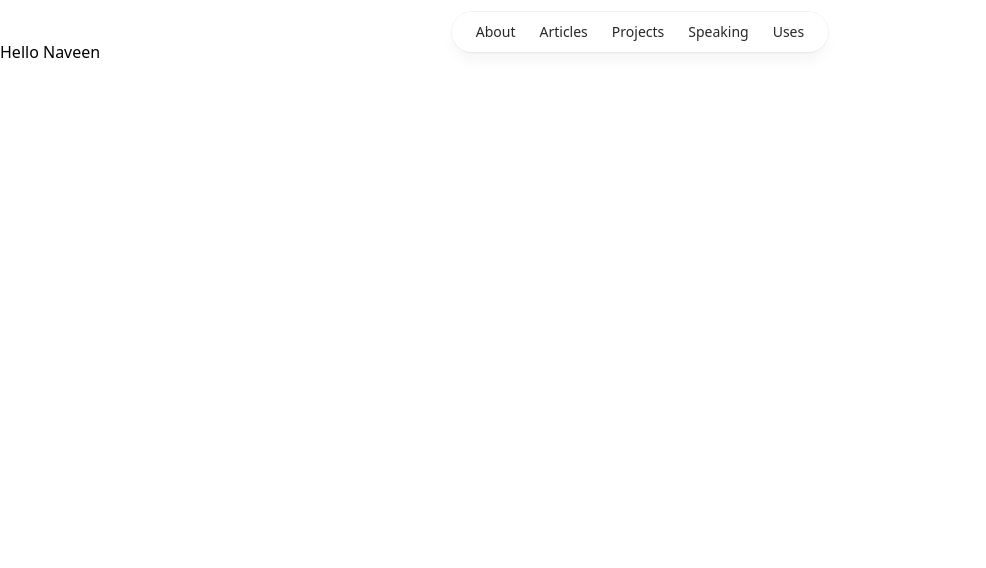
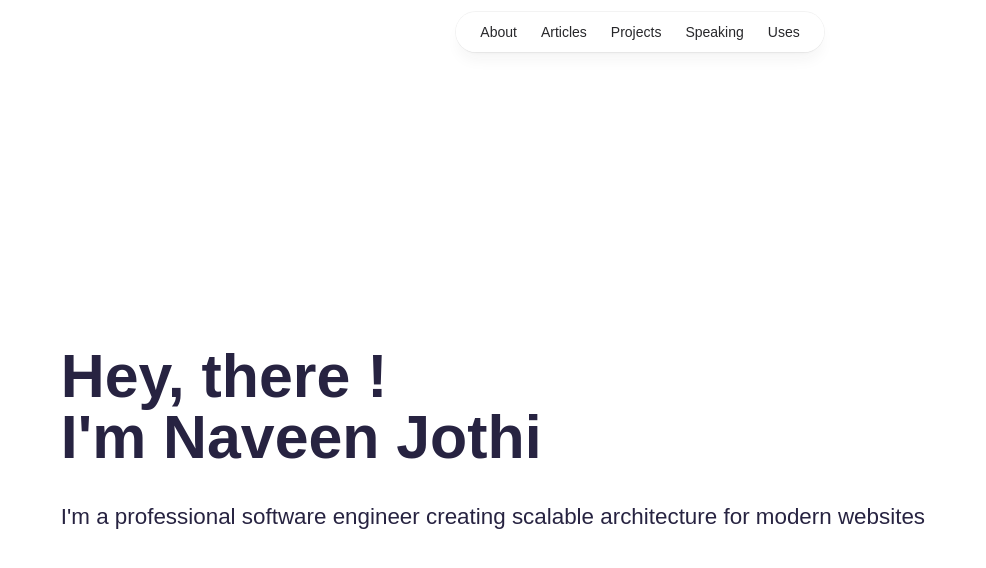
Before and after one commit to naveenjothi/portfolio, a Nuxt app: page / in a window 1280 px wide. Shown: the top 568 px of the page, without its empty margins (0-986 px from the left). Built offline with nearby package versions, Linux system fonts and the light colour scheme.

Commit message:
Added heo section

```diff
--- /dev/null
+++ b/assets/scss/_mixins.scss
@@ -0,0 +1,83 @@
+// MEDIA QUERY MANAGER
+/*
+
+0 - 600px:          Phone
+600px - 900px       Table Portrait
+900px - 1200px      Table Landscape
+[1200px - 1800px]   Desktop Normal Styles
+1800px +            Big Desktop
+
+1em = 16px
+
+ORDER: Base + Typography > Generar Layout + Grid > Page Layout > Components
+
+*/
+@mixin respond($breakpoint) {
+  // Phone-xs
+  @if $breakpoint == phone-xs {
+    @media (max-width: 20em) {
+      @content;
+    } //0 - 320px
+  }
+  // Phone
+  @if $breakpoint == phone {
+    @media (max-width: 37.5em) {
+      @content;
+    } //0 - 600px
+  }
+  // Table small
+  @if $breakpoint == tab-port-sm {
+    @media (max-width: 48em) {
+      @content;
+    } //768px
+  }
+  // Table Portrait
+  @if $breakpoint == tab-port {
+    @media (max-width: 56.25em) {
+      @content;
+    } //900px
+  }
+  // Table Landscape
+  @if $breakpoint == tab-land {
+    @media (max-width: 75em) {
+      @content;
+    } //1200px
+  }
+  // Big Desktop
+  @if $breakpoint == big-desktop {
+    @media (min-width: 112.5em) {
+      @content;
+    } //1800px +
+  }
+}
+
+// Border White Mixin
+@mixin section-borders {
+  border: 1.5rem solid #fff;
+  border-top: 0;
+  border-bottom: 0;
+}
+
+@mixin supportColorForIE11 {
+  // Fall for text-gradient not supported in IE11
+  color: $secondary-color;
+  -webkit-text-fill-color: $secondary-color; // fallback
+  @supports (-webkit-background-clip: text) or (background-clip: text) {
+    background-image: linear-gradient(
+      135deg,
+      $primary-color 0%,
+      $secondary-color 100%
+    );
+    -webkit-background-clip: text;
+    -webkit-text-fill-color: transparent;
+    color: transparent;
+  }
+}
+
+@mixin supportIE11 {
+  // Provide your basic styles to support IE11
+  @media screen and (-ms-high-contrast: active),
+    screen and (-ms-high-contrast: none) {
+    @content;
+  }
+}
--- /dev/null
+++ b/assets/scss/_variables.scss
@@ -0,0 +1,15 @@
+// COLORS
+$primary-color: #02aab0;
+$secondary-color: #00cdac;
+
+$white-color: #fff;
+
+$dark-grey: #333333;
+$light-grey: #d2d2d2;
+
+$dark-blue-text: #272341; // For Headings
+
+// FONT SIZE
+$default-font-size: 1.4rem;
+$big-font-size: 4rem;
+$mid-font-size: 2.5rem;
--- /dev/null
+++ b/assets/scss/hero.scss
@@ -0,0 +1,51 @@
+@import "mixins";
+@import "variables";
+#hero {
+  min-height: 100vh;
+  height: 100vh;
+  display: flex;
+  align-items: center;
+  border-bottom: 0px;
+  background: $white-color;
+  font-weight: 400;
+  color: $dark-blue-text;
+  padding: 0rem 3.8rem;
+  margin-bottom: 0;
+  top: 0;
+  left: 0;
+  bottom: 0;
+  right: 0;
+  z-index: -1;
+
+  @include respond(phone) {
+    padding: 0rem $default-font-size;
+  }
+  .hero-content {
+    font-size: $default-font-size;
+    font-weight: 400;
+    text-align: left;
+  }
+
+  .hero-title {
+    font-size: 3.8rem;
+    font-weight: 700;
+    margin-bottom: 2rem;
+    line-height: 1;
+    text-align: left;
+
+    @include respond(tab-land) {
+      font-size: 3.5rem;
+    }
+    @include respond(tab-port) {
+      font-size: 3rem;
+      text-align: center;
+    }
+    @include respond(phone) {
+      font-size: 2.7rem;
+      line-height: 1.5;
+    }
+    @include respond(phone-xs) {
+      font-size: 2.6rem;
+    }
+  }
+}
--- a/assets/scss/main.scss
+++ b/assets/scss/main.scss
@@ -1,7 +1,7 @@
 @tailwind base;
 @tailwind components;
 @tailwind utilities;
-
+@import "variables";
 @layer base {
   h1 {
     @apply text-2xl;
@@ -10,3 +10,30 @@
     @apply text-xl;
   }
 }
+
+html {
+  &.sr .load-hidden {
+    visibility: hidden;
+  }
+}
+
+body {
+  font-family: "Montserrat", sans-serif;
+  text-align: center;
+  scroll-behavior: smooth;
+}
+
+/* Scrollbar */
+::-webkit-scrollbar {
+  width: 10px;
+  height: 10px;
+}
+::-webkit-scrollbar-track {
+  background: #f1f1f1;
+}
+::-webkit-scrollbar-thumb {
+  background: $light-grey;
+}
+::-webkit-scrollbar-thumb:hover {
+  background: $primary-color;
+}
--- /dev/null
+++ b/components/home/jumbotron.vue
@@ -0,0 +1,30 @@
+<template>
+  <section id="hero" class="jumbotron">
+    <div class="container">
+      <h1 class="hero-title load-hidden">
+        Hey, there !
+        <br />
+        I'm
+        <span class="text-color-main">Naveen Jothi</span>
+      </h1>
+
+      <p class="hero-content">
+        I'm a professional software engineer creating scalable architecture for
+        modern websites
+      </p>
+    </div>
+  </section>
+</template>
+
+<style scoped lang="scss">
+@import "../../assets/scss/_mixins.scss";
+section {
+  padding: 5rem 0rem;
+
+  @include respond(phone) {
+    border: none;
+    padding-left: 1rem;
+    padding-right: 1rem;
+  }
+}
+</style>
--- a/layouts/default.vue
+++ b/layouts/default.vue
@@ -10,7 +10,7 @@
       <div class="top-[var(--header-top,theme(spacing.6))] w-full">
         <div class="relative flex gap-4">
           <div class="flex flex-1 justify-end md:justify-center">
-            <nav>
+            <nav class="hidden md:block">
               <ul
                 class="flex rounded-full bg-white/90 px-3 text-sm font-medium text-zinc-800 shadow-lg shadow-zinc-800/5 ring-1 ring-zinc-900/5 backdrop-blur dark:bg-zinc-800/90 dark:text-zinc-200 dark:ring-white/10"
               >
--- a/nuxt.config.ts
+++ b/nuxt.config.ts
@@ -1,7 +1,8 @@
 // https://nuxt.com/docs/api/configuration/nuxt-config
 export default defineNuxtConfig({
   devtools: { enabled: true },
-  css: ["./assets/scss/main.scss"],
+  css: ["./assets/scss/main.scss", "./assets/scss/hero.scss"],
+  ssr: false,
   postcss: {
     plugins: {
       tailwindcss: {},
--- a/pages/index.vue
+++ b/pages/index.vue
@@ -1,4 +1,6 @@
-<template>Hello Naveen</template>
+<template>
+  <HomeJumbotron />
+</template>
 <script setup lang="ts">
 definePageMeta({
   layout: "default",
```
